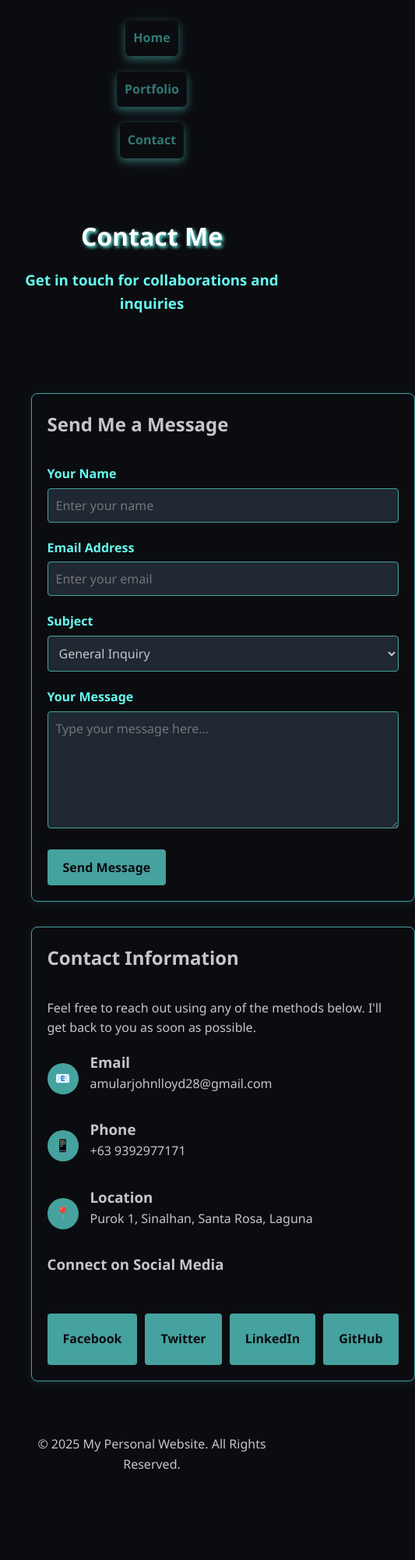
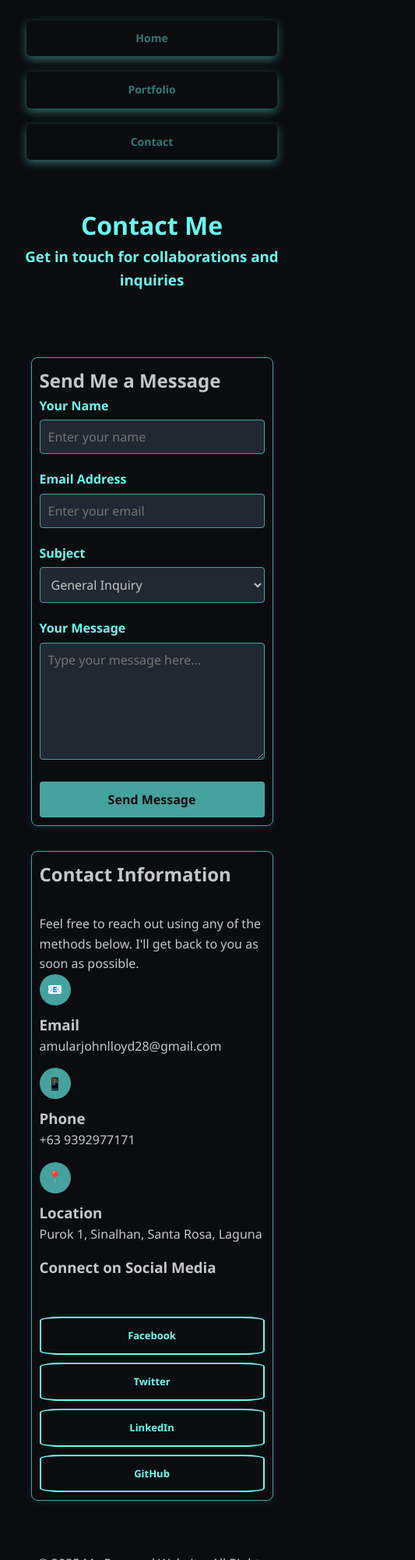
Before and after one commit to jlamular/myPersonalWeb, a plain HTML site: page contact.html in a window 390 px wide. Shown: the top 2000 px of the page at 78% size, 533 px wide, since content can reach past the window. Before the commit the page ends 1922 px from the top, so only its background shows below. Drawn offline with Linux system fonts and the light colour scheme.

Commit message:
Updating my navigation

```diff
--- a/css/contact.css
+++ b/css/contact.css
@@ -17,7 +17,6 @@ body {
     margin: 0 auto;
     padding: 20px;
 }
-
 nav {
     background-color: #0b0c10;
     padding: 1rem;
@@ -32,6 +31,9 @@ nav ul {
 
 nav li {
     margin: 0 15px;
+    /* Adding fixed width for uniform size */
+    width: 120px;
+    text-align: center;
 }
 
 nav a {
@@ -43,6 +45,14 @@ nav a {
     transition: background-color 0.3s;
     box-shadow: 0 4px 12px rgba(102, 252, 241, 0.4);
     border-radius: 6px;
+    /* Ensure text is centered */
+    text-align: center;
+    /* Set a consistent height */
+    height: 100%;
+    /* Better vertical alignment */
+    display: flex;
+    justify-content: center;
+    align-items: center;
 }
 
 nav a:hover {
@@ -149,7 +159,7 @@ button:hover {
     transform: scale(1.1);
 }
 
-.contact-info h2{
+.contact-info h2 {
     margin-bottom: 2rem;
 }
 
@@ -164,7 +174,7 @@ footer {
 
 @media screen and (max-width: 768px) {
     .contact-grid {
-        grid-template-columns: 1fr;
+        grid-template-columns: 1fr; /* Stack columns on smaller screens */
     }
 
     nav ul {
@@ -174,23 +184,37 @@ footer {
 
     nav li {
         margin: 10px 0;
+        width: 90%;
+    }
+
+    .contact-form, .contact-info {
+        padding: 15px; /* Slightly smaller padding for mobile */
+    }
+
+    button {
+        width: 100%; /* Full-width buttons on smaller screens */
+    }
+
+    .contact-method {
+        flex-direction: column;
+        align-items: flex-start;
+    }
+
+    .contact-icon {
+        margin-right: 0;
+        margin-bottom: 10px;
+    }
+
+    .social-links {
+        grid-template-columns: repeat(2, 1fr); /* 2 items per row on smaller screens */
+        gap: 10px;
+    }
+
+    .social-btn {
+        padding: 15px;
+        font-size: 14px; /* Smaller font size for mobile */
     }
 }
-
-.contact-form h2{
-    margin-bottom: 2rem;
-}
-h1{
-    margin-bottom: 1rem;
-    color: white;
-    text-shadow: 2px 2px 4px #66FCF1;
-}
-
-p {
-    margin-bottom: 1rem;
-    color: #c5c6c7;
-}
-
 .social-links {
     display: grid;
     grid-template-columns: repeat(4, 1fr);
@@ -199,11 +223,12 @@ p {
 }
 
 .social-btn {
-    background-color: #45A29E;
-    color: #0b0c10;
+    background-color: transparent;
+    color: #66FCF1;
     text-align: center;
-    padding: 20px;
-    border-radius: 4px;
+    padding: 15px;
+    border: 2px solid #66FCF1;
+    border-radius: 10%;
     text-decoration: none;
     font-weight: bold;
     transition: all 0.3s;
@@ -211,5 +236,40 @@ p {
 
 .social-btn:hover {
     background-color: #66FCF1;
+    color: #0b0c10;
     transform: translateY(-2px);
 }
+
+@media screen and (max-width: 480px) {
+    header {
+        padding: 2rem 1rem;
+    }
+
+    nav a {
+        padding: 12px;
+        font-size: 14px;
+    }
+
+    .contact-form, .contact-info {
+        padding: 10px;
+    }
+
+    .social-links {
+        grid-template-columns: 1fr;
+    }
+
+    .social-btn {
+        padding: 12px;
+        font-size: 13px;
+    }
+
+    .contact-method {
+        flex-direction: column;
+        align-items: flex-start;
+    }
+
+    .contact-icon {
+        margin-right: 0;
+        margin-bottom: 10px;
+    }
+}
--- a/css/index.css
+++ b/css/index.css
@@ -19,7 +19,6 @@ body {
     background-color: #0b0c10;
 }
 
-/* Updated Navigation with uniform sizes */
 nav {
     background-color: #0b0c10;
     padding: 1rem;
@@ -387,8 +386,8 @@ p {
 
     nav li {
         margin: 10px 0;
-        width: 100%;
-        max-width: 200px;
+        width: 90%;
+
     }
 
 
@@ -440,7 +439,7 @@ p {
         font-size: 16px;
     }
 
-    /* Slower marquee animation for very small screens */
+
     .skills-marquee {
         animation: marquee 25s linear infinite;
     }
@@ -450,7 +449,7 @@ p {
         padding: 6px 10px;
     }
 
-    /* Even smaller line for very small screens */
+
     .line {
         width: 100px;
     }
@@ -464,7 +463,7 @@ p {
     }
 
     .interests-list li {
-        width: 130px;
+        width: 120px;
         height: 45px;
         font-size: 15px;
         padding: 10px;
--- a/css/portfolio.css
+++ b/css/portfolio.css
@@ -19,7 +19,6 @@ body {
     padding: 20px;
 
 }
-
 nav {
     background-color: #0b0c10;
     padding: 1rem;
@@ -34,13 +33,11 @@ nav ul {
 
 nav li {
     margin: 0 15px;
+    /* Adding fixed width for uniform size */
+    width: 120px;
+    text-align: center;
 }
 
-h1{
-    margin-bottom: 1rem;
-    color: white;
-    text-shadow: 2px 2px 4px #66FCF1;
-}
 nav a {
     color: #317873;
     text-decoration: none;
@@ -50,6 +47,14 @@ nav a {
     transition: background-color 0.3s;
     box-shadow: 0 4px 12px rgba(102, 252, 241, 0.4);
     border-radius: 6px;
+    /* Ensure text is centered */
+    text-align: center;
+    /* Set a consistent height */
+    height: 100%;
+    /* Better vertical alignment */
+    display: flex;
+    justify-content: center;
+    align-items: center;
 }
 
 nav a:hover {
@@ -161,10 +166,12 @@ footer {
     nav ul {
         flex-direction: column;
         text-align: center;
+        align-items: center;
     }
 
     nav li {
         margin: 10px 0;
+        width: 90%;
     }
 
     .audio-section p {
```
